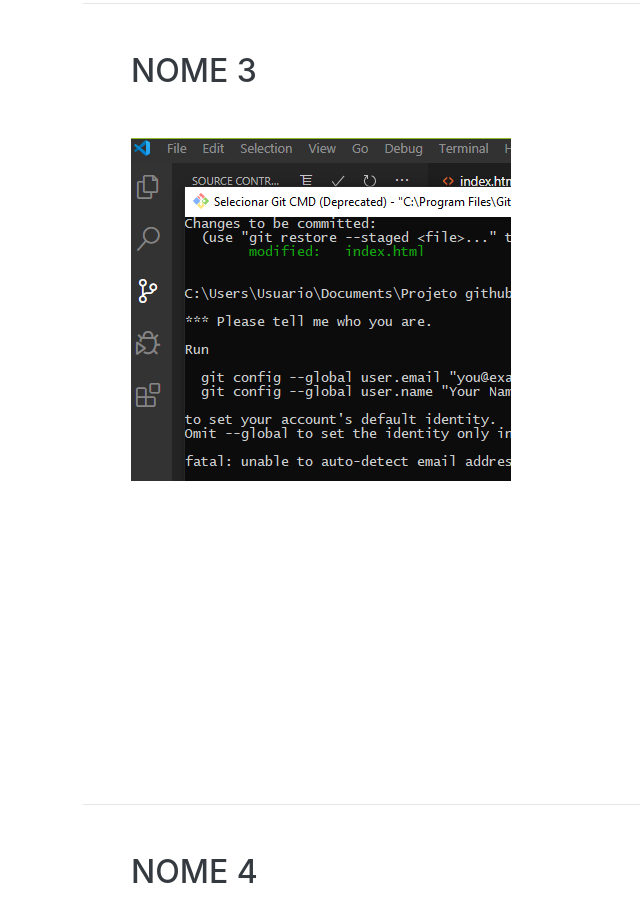
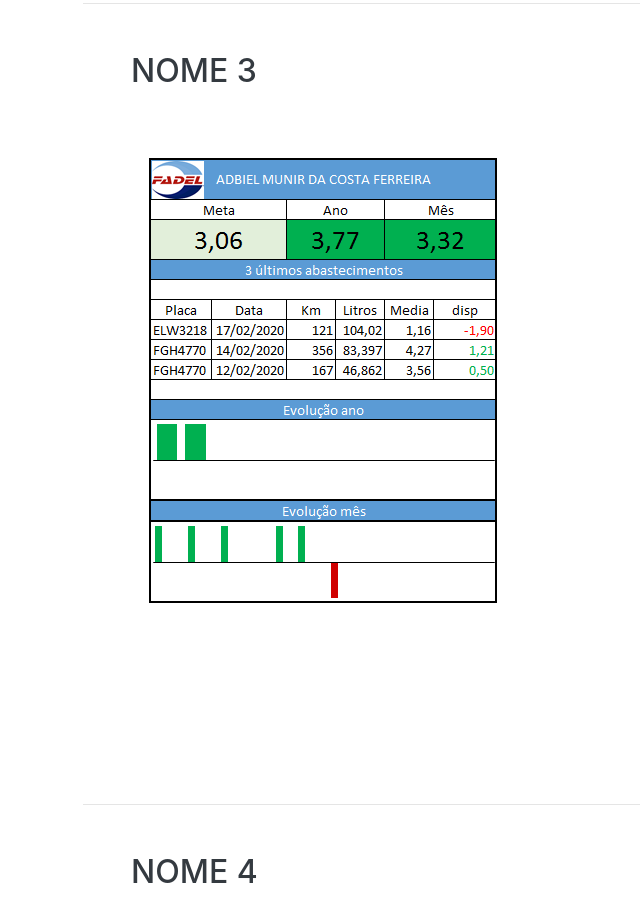
Before and after one commit to ViniciusEgito/media-de-consumo, a website with bundled scripts: page index.html in a window 1280 px wide. Shown: the part 2399-3321 px from the top of the page, without its empty margins (189-829 px from the left). Built offline with nearby package versions, Linux system fonts and the light colour scheme; a web font is replaced by a local one.

Commit message:
atualização

```diff
--- a/index.html
+++ b/index.html
@@ -112,7 +112,7 @@
       <div class="resume-item d-flex flex-column flex-md-row justify-content-between mb-5">
         <div class="resume-content">
           <!-- Aqui você troca a imagem -->
-          <img src="./img/Semtitulo.png" alt="relatorio 1">
+          <img src="./img/meta1.png" alt="relatorio 1">
         </div>
       </div>
   </section>
```
Also changed, not shown: img/Semtitulo.png (deleted), img/meta1.png (added).
